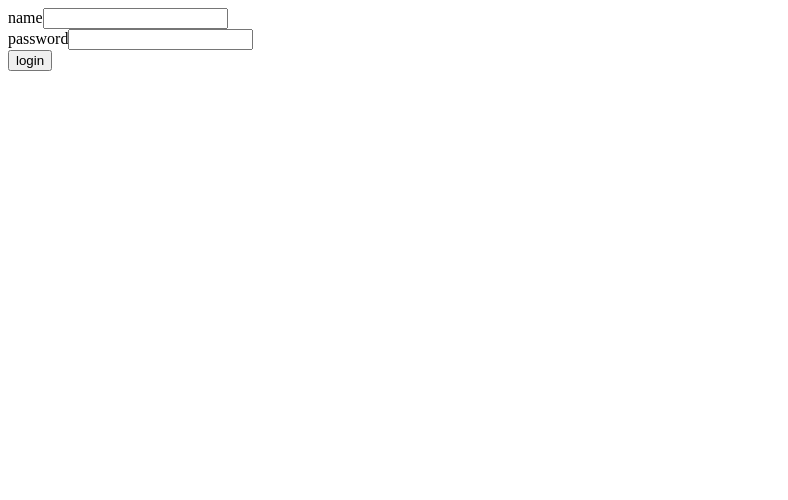
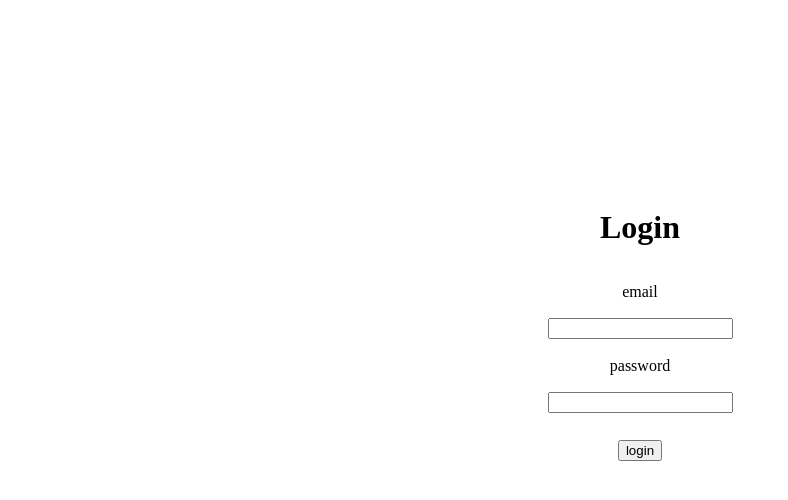
Before and after one commit to RutiRozenberg/Job-Search, an Angular app in the folder frontend/: page /login in a window 1280 px wide. Shown: the top 500 px of the page, without its empty margins (0-788 px from the left). Built offline with nearby package versions, Linux system fonts and the light colour scheme.

Commit message:
Adding a basic design with bootstrap

```diff
--- a/frontend/src/app/components/job/job.component.html
+++ b/frontend/src/app/components/job/job.component.html
@@ -1,7 +1,9 @@
-<h2>{{jobData?.name}} </h2>
-<div>Type: {{jobSvc.getTypes()[jobData?.type!]}}</div>
-<div>Hours: {{jobData?.hours}}</div>
-<div>Area: {{jobSvc.getAreas()[jobData?.whichArea!]}}</div>
-<button (click)="showDetails()">{{showOrHide}} details</button>
-<button (click)="sendCv()">Send cv</button>
-<app-show-details *ngIf="details" [job]="jobData"></app-show-details>
+<div class="card-body" >
+    <h2 class="card-title">{{jobData?.name}} </h2>
+    <div class="card-text">Type: {{jobSvc.getTypes()[jobData?.type!]}}</div>
+    <div class="card-text">Hours: {{jobData?.hours}}</div>
+    <div class="card-text">Area: {{jobSvc.getAreas()[jobData?.whichArea!]}}</div>
+    <button (click)="showDetails()" type="button" class="btn btn-outline-secondary m-2 btn-sm">{{showOrHide}} details</button>
+    <button (click)="sendCv()" type="button" class="btn btn-outline-secondary m-2 btn-sm">Send cv</button>
+    <app-show-details *ngIf="details" [job]="jobData"></app-show-details>
+</div>
--- a/frontend/src/app/components/jobs-list/jobs-list.component.html
+++ b/frontend/src/app/components/jobs-list/jobs-list.component.html
@@ -1,4 +1,5 @@
-<h1>JOB LIST</h1>
-<div *ngFor="let j of jobList">
-    <app-job [jobData]="j" (sendCVOutput)="sendCVOutput()"></app-job>
+<h1 class="mb-5 p-5 bg-dark-subtle text-dark-emphasis">JOB LIST</h1>
+
+<div class="vstack gap-2 col-md-5 mx-auto">
+    <app-job *ngFor="let j of jobList" [jobData]="j" (sendCVOutput)="sendCVOutput()" class="card border-danger border-3 my-2"  ></app-job>
 </div>
--- a/frontend/src/app/components/login/login.component.html
+++ b/frontend/src/app/components/login/login.component.html
@@ -1,13 +1,14 @@
-<form ngForm>
-    <div>
-        <label>name</label>
-        <input #e type="text" [(ngModel)]="userData.email" name="email" required>
-        <p *ngIf="(!e.value && isOnClick)">Email is a required field</p>
-    </div>
-    <div>
-        <label>password</label>
-        <input #p type="password" [(ngModel)]="userData.password" name="password" required>
-        <p *ngIf="(!p.value && isOnClick)">Password is a required field</p>
-    </div>
-    <button type="submit" (click)="loginClick()">login</button>
+<form ngForm class=" bg-dark-subtle text-dark-emphasis">
+
+    <h1 class="text-danger">Login</h1>
+
+    <label>email</label>
+    <input #e type="text" [(ngModel)]="userData.email" name="email" required>
+    <span *ngIf="(!e.value && isOnClick)">Email is a required field</span>
+
+    <label>password</label>
+    <input #p type="password" [(ngModel)]="userData.password" name="password" required>
+    <span *ngIf="(!p.value && isOnClick)">Password is a required field</span>
+    <button type="submit" (click)="loginClick()" class="btn btn-danger">login</button>
+
 </form>
--- a/frontend/src/app/components/login/login.component.scss
+++ b/frontend/src/app/components/login/login.component.scss
@@ -0,0 +1,21 @@
+form {
+    display: flex;
+    flex-direction: column;
+    align-items: center;
+    justify-content: space-around;
+    position: absolute;
+    width: 300px;
+    height:300px;
+    top: 35%;
+    left: 50%;
+    margin: -100px 0 0 -150px;
+    // background: rgb(174, 174, 174);
+    border-radius: 10px;
+}
+
+button{
+    margin: 10px;
+}
+h1{
+    margin: 20px;
+}
--- a/frontend/src/app/components/main/main.component.html
+++ b/frontend/src/app/components/main/main.component.html
@@ -1,14 +1,16 @@
 <header>
-    <p>name:  {{user!.name}}</p>
-    <button (click)="filterByType()">type:  {{jobSvc.getTypes()[user!.type]}}</button>
-    <img src="">
-    <p>you send {{user!.countOfCVsSent}} CVs</p>
+    <nav  class="nav nav-tabs">
+        <img src="" (click)="logoOnClick()" class="nav-item nav-link active" aria-current="page"  >
+        <div class="nav-item nav-link disabled" aria-disabled="true"> {{user!.name}}</div>
+        <button (click)="filterByType()" class="nav-item nav-link text-danger" > {{jobSvc.getTypes()[user!.type]}}</button>
+        <div class="nav-item nav-link disabled" aria-disabled="true">you send {{user!.countOfCVsSent}} CVs</div>
+    </nav>
 </header>
 <!-- <app-filter-jobs></app-filter-jobs> -->
-<app-jobs-list (CVChange)="CVChange()" [jobList]="jobList"></app-jobs-list>
+<app-jobs-list (CVChange)="CVChange()" [jobList]="jobList" class="text-center" ></app-jobs-list>
 
-<footer>
-    <h2>Contact Information</h2>
-    <div>email: email&#64;gmail.com</div>
-    <div>tl: 07844557844</div>
+<footer class="mt-5 p-5 bg-dark-subtle text-dark-emphasis text-center">
+    <h2>We are here for you</h2>
+    <div>email&#64;gmail.com</div>
+    <div>07844557844</div>
 </footer>
--- a/frontend/src/app/components/main/main.component.ts
+++ b/frontend/src/app/components/main/main.component.ts
@@ -4,6 +4,8 @@ import { UserService } from '../../services/user-service';
 import { ActivatedRoute, Router } from '@angular/router';
 import { jobService } from '../../services/job-service';
 import { Job } from '../../models/job';
+import { NgbModal } from '@ng-bootstrap/ng-bootstrap';
+
 
 @Component({
   selector: 'app-main',
@@ -11,8 +13,12 @@ import { Job } from '../../models/job';
   styleUrl: './main.component.scss'
 })
 export class MainComponent implements OnInit {
-  constructor(private userSrv:UserService ,private router:Router, private active:ActivatedRoute , public jobSvc:jobService){
+  constructor(private userSrv:UserService ,private router:Router, private active:ActivatedRoute , public jobSvc:jobService,private modalService: NgbModal){
 
+  }
+
+  public open(modal: any): void {
+    this.modalService.open(modal);
   }
 
   ngOnInit(){
@@ -34,5 +40,9 @@ export class MainComponent implements OnInit {
     this.jobList = this.jobSvc.filterJobsByType(this.user?.type!)
   }
 
+  logoOnClick(){
+    this.router.navigate(['/login' ], {relativeTo:this.active})
+  }
+
 
 }
```
Also changed, not shown: frontend/src/app/components/jobs-list/jobs-list.component.ts (+0 -7 lines), frontend/src/app/components/show-details/show-details.component.html (+9 -8 lines).
